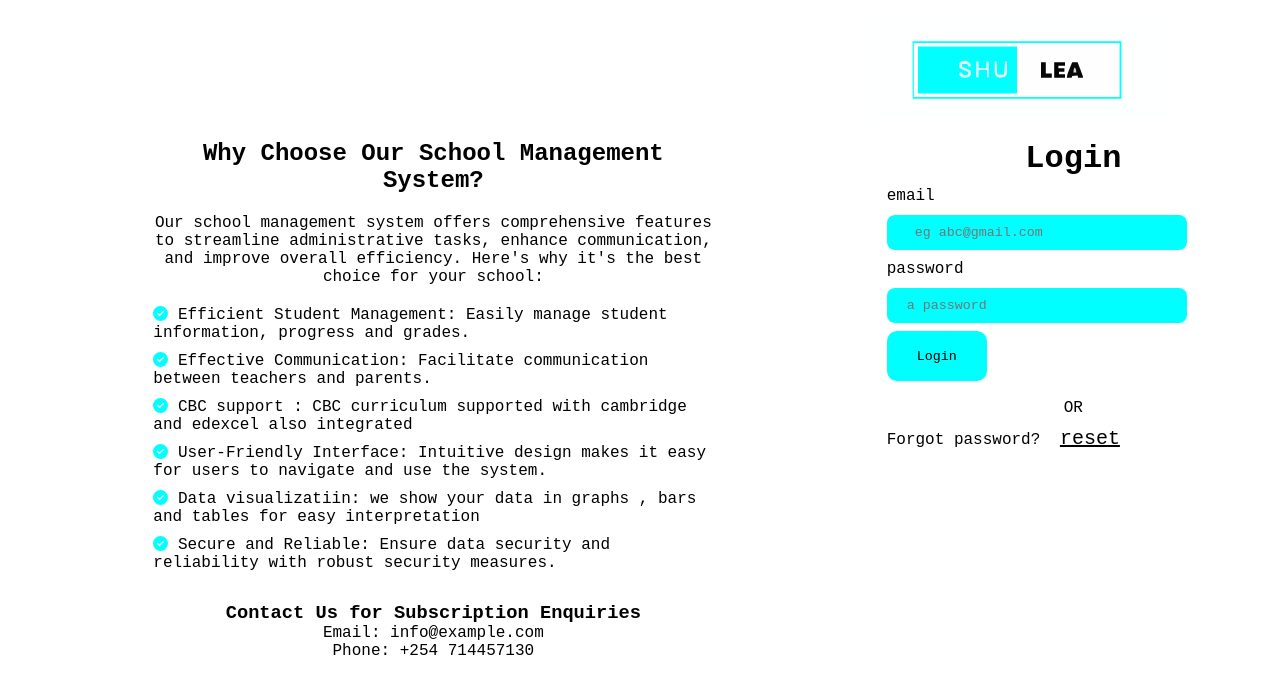
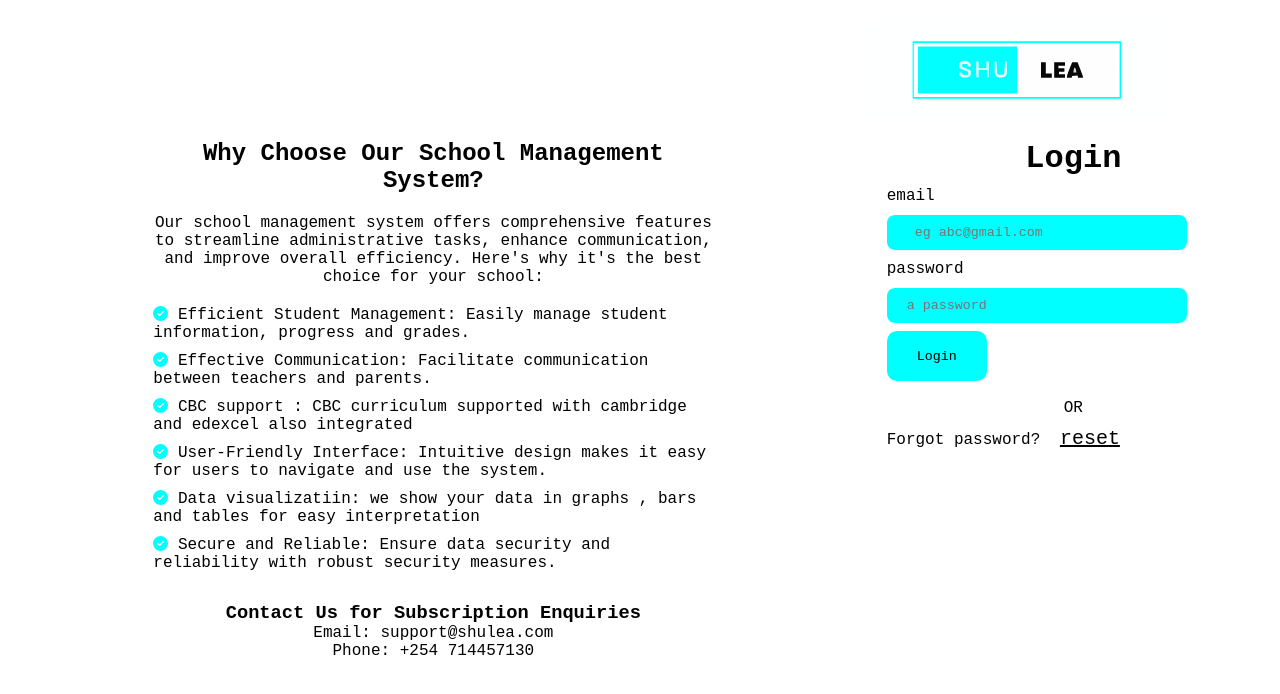
Before and after one commit to muiam/shulea-fronted, a React (Vite) app: page / in a window 1280 px wide. Shown: the top 694 px of the page. Built offline with nearby package versions, Linux system fonts and the light colour scheme.

Commit message:
run build again

```diff
--- a/src/components/auth/loginComponent.tsx
+++ b/src/components/auth/loginComponent.tsx
@@ -163,7 +163,7 @@ function loginComponent() {
             </ul>
             <div style={styles.contactSection}>
               <h3>Contact Us for Subscription Enquiries</h3>
-              <p>Email: info@example.com</p>
+              <p>Email: support@shulea.com</p>
               <p>Phone: +254 714457130</p>
             </div>
           </div>
--- a/src/components/forms/teachers/MyPaySlips.tsx
+++ b/src/components/forms/teachers/MyPaySlips.tsx
@@ -134,10 +134,11 @@ function MyPaySlips() {
             marginTop: "20px",
           }}
         >
-          {payslips.map((payslip) => (
+          {payslips.map((payslip, index) => (
             <div
               className="payslip-card"
               id="my-payslips-card"
+              key={index}
               style={{
                 border: "1px solid #ccc",
                 borderRadius: "8px",
```
